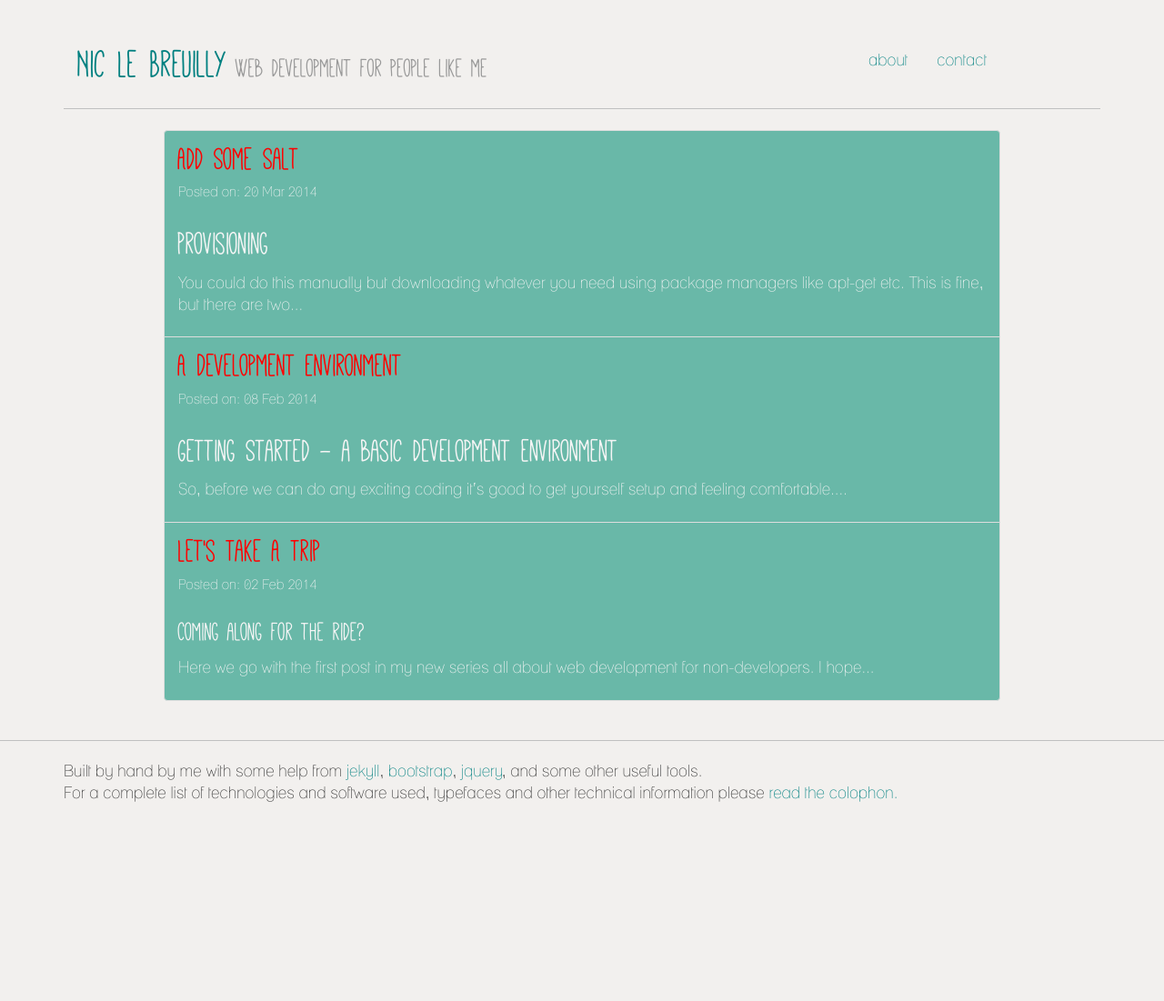
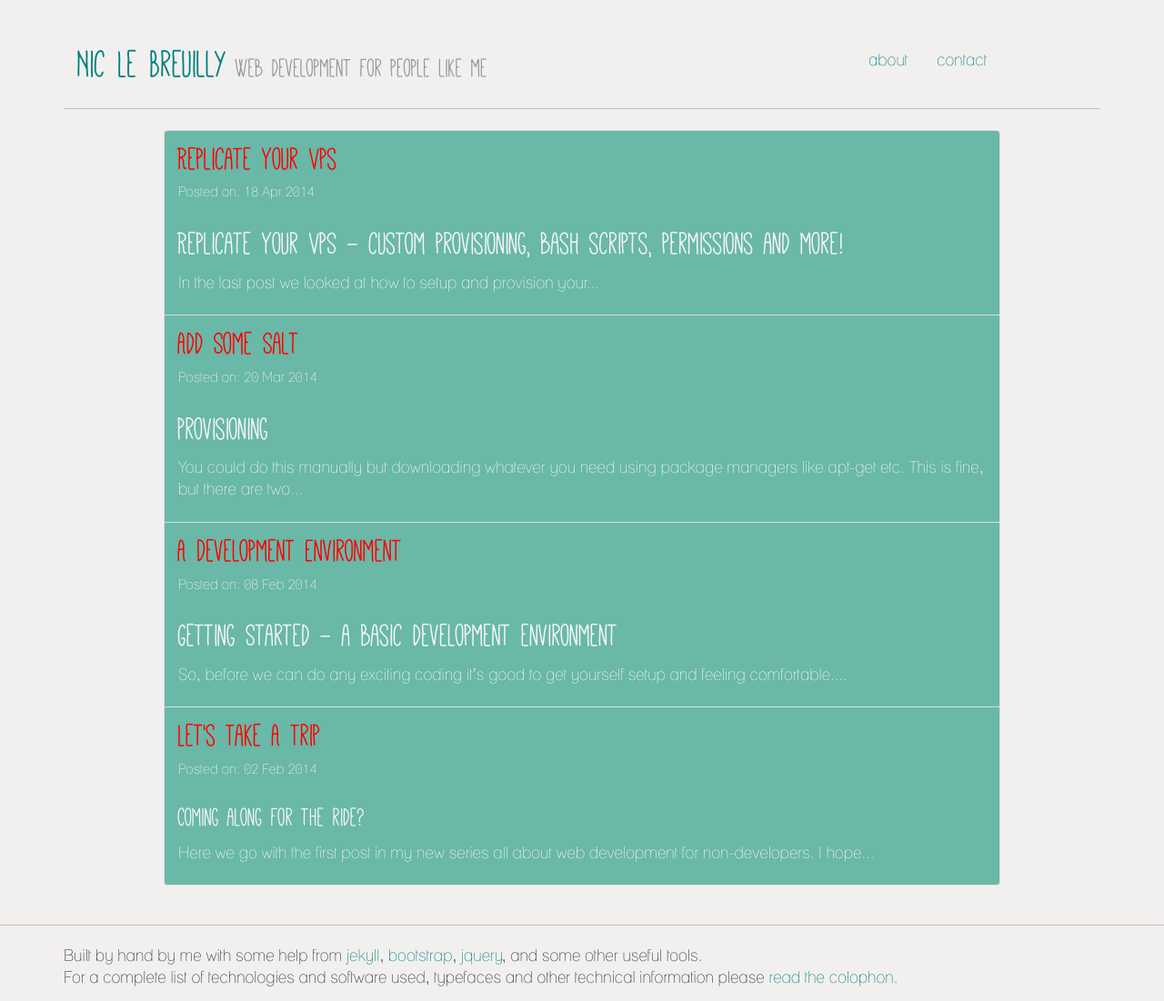
Before and after one commit to musonic/nicleb_old, a Jekyll site: the page built from index.html, in a window 1280 px wide. Shown: the whole page at 91% size. Built offline with Jekyll 4.4.1, drawn with Linux system fonts in a browser that asks for light colours; the list of posts is cut into pages by our own code; before the commit the page ends 900 px from its top, so only the background shows below that.

```diff
--- a/_posts/2014-03-17-replicate-your-VPS.md
+++ b/_posts/2014-03-17-replicate-your-VPS.md
@@ -1,5 +1,6 @@
 ---
-published: false
+published: true
+date: 2014-04-18
 ---
 
 ## Replicate Your VPS - custom provisioning, bash scripts, permissions and more!
```
